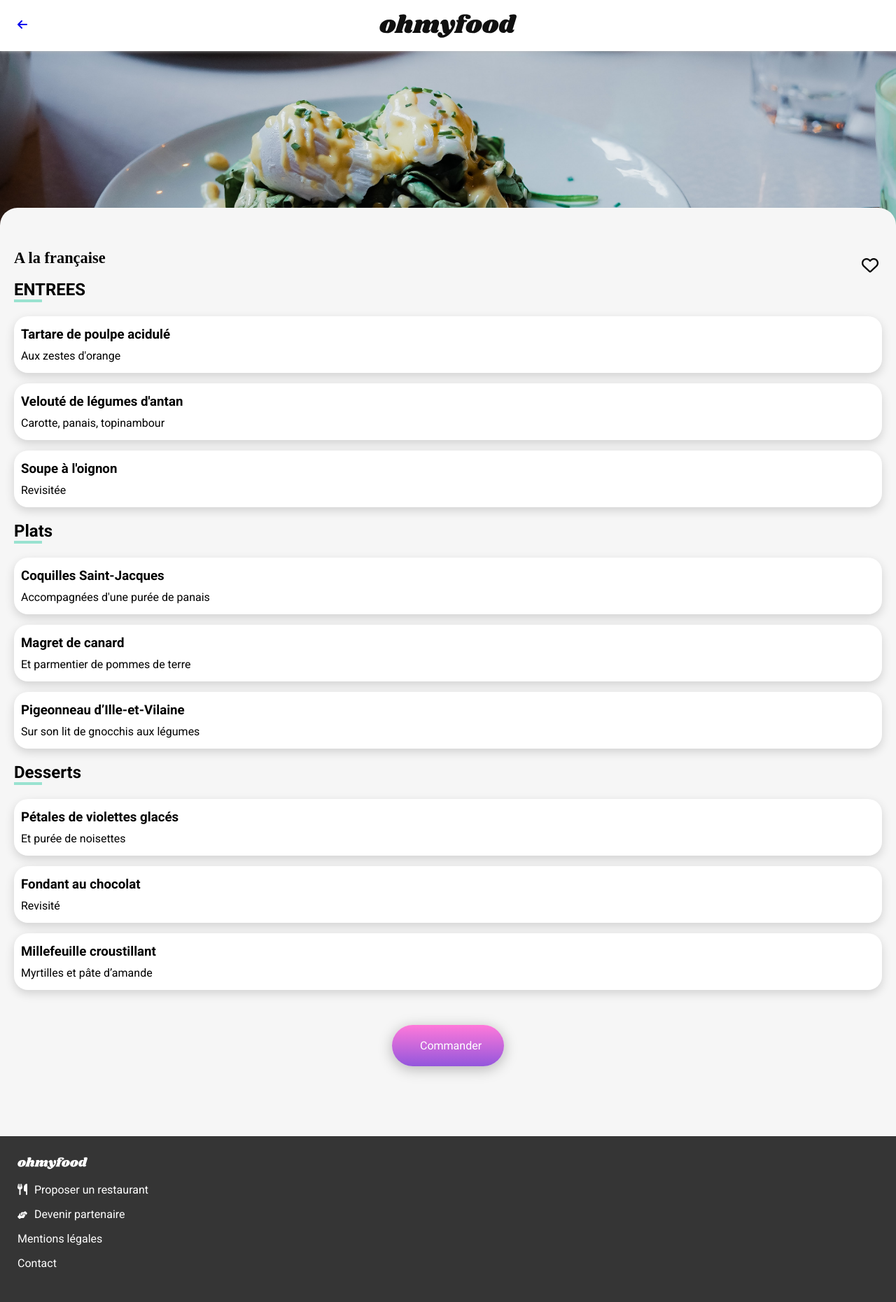
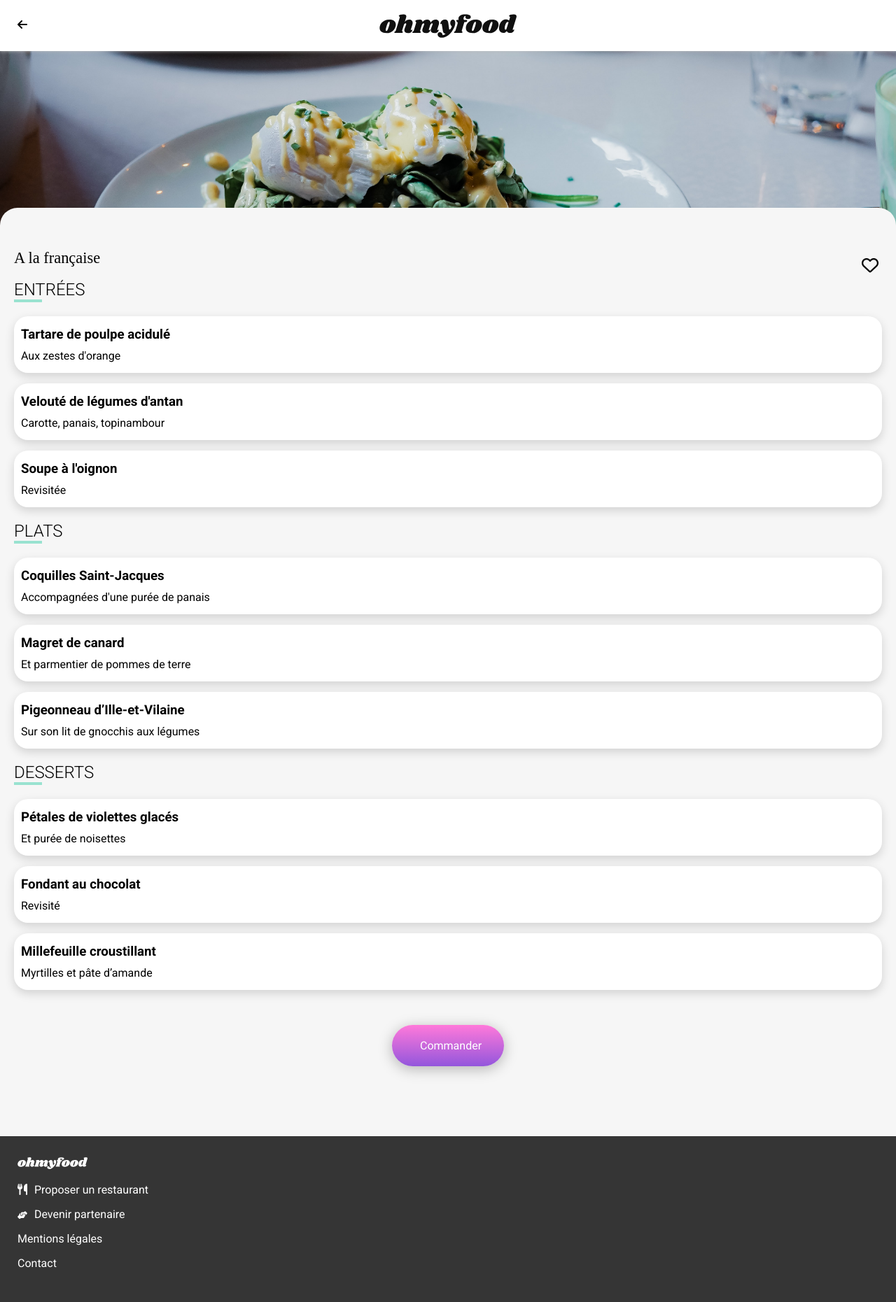
Before and after one commit to alelarge/alelarge.github.io, a Jekyll site: the page sub_pages/ohmyfood/restaurants/a-la-francaise.html, which Jekyll copies as it is, in a window 1280 px wide. Shown: the whole page at 70% size. Built offline with Jekyll 4.4.1, drawn with Linux system fonts in a browser that asks for light colours; nearby versions of some CDN libraries; some web fonts are replaced.

Commit message:
ohmyfood various fix

```diff
--- a/sub_pages/ohmyfood/restaurants/a-la-francaise.html
+++ b/sub_pages/ohmyfood/restaurants/a-la-francaise.html
@@ -80,7 +80,7 @@
       src="../assets/toa-heftiba-DQKerTsQwi0-unsplash.jpg"
       alt="Restaurant à la française"
       height="250"
-      weight="250"
+      width="250"
     />
 
     <section class="carte-restaurant">
@@ -95,7 +95,7 @@
       <!-- entrées -->
       <section class="menu-restaurant">
         <section class="toutes_les_entrees">
-          <h2>ENTREES<span class="underline"></span></h2>
+          <h2>Entrées<span class="underline"></span></h2>
 
           <div class="carte-item fade-in-up">
             <div class="recette-info">
--- a/sub_pages/ohmyfood/restaurants/la-note-enchantee.html
+++ b/sub_pages/ohmyfood/restaurants/la-note-enchantee.html
@@ -80,7 +80,7 @@
       src="../assets/stil-u2Lp8tXIcjw-unsplash.jpg"
       alt="Restaurant La note enchantée"
       height="250"
-      weight="250"
+      width="250"
     />
 
     <section class="carte-restaurant">
@@ -95,7 +95,7 @@
       <!-- entrées -->
       <section class="menu-restaurant">
         <section class="toutes_les_entrees">
-          <h2>ENTREES<span class="underline"></span></h2>
+          <h2>Entrées<span class="underline"></span></h2>
 
           <div class="carte-item fade-in-up">
             <div class="recette-info">
--- a/sub_pages/ohmyfood/restaurants/la-palette-du-gout.html
+++ b/sub_pages/ohmyfood/restaurants/la-palette-du-gout.html
@@ -80,7 +80,7 @@
       src="../assets/jay-wennington-N_Y88TWmGwA-unsplash.jpg"
       alt="Restaurant La palette du goût"
       height="250"
-      weight="250"
+      width="250"
     />
 
     <section class="carte-restaurant">
@@ -95,7 +95,7 @@
       <!-- entrées -->
       <section class="menu-restaurant">
         <section class="toutes_les_entrees">
-          <h2>ENTREES<span class="underline"></span></h2>
+          <h2>Entrées<span class="underline"></span></h2>
 
           <div class="carte-item fade-in-up">
             <div class="recette-info">
--- a/sub_pages/ohmyfood/restaurants/le-delice-des-sens.html
+++ b/sub_pages/ohmyfood/restaurants/le-delice-des-sens.html
@@ -80,7 +80,7 @@
       src="../assets/louis-hansel-shotsoflouis-qNBGVyOCY8Q-unsplash.jpg"
       alt="Restaurant Le délice des sens"
       height="250"
-      weight="250"
+      width="250"
     />
 
     <section class="carte-restaurant">
@@ -95,7 +95,7 @@
       <!-- entrées -->
       <section class="menu-restaurant">
         <section class="toutes_les_entrees">
-          <h2>ENTREES<span class="underline"></span></h2>
+          <h2>Entrées<span class="underline"></span></h2>
 
           <div class="carte-item fade-in-up">
             <div class="recette-info">
--- a/sub_pages/ohmyfood/style.css
+++ b/sub_pages/ohmyfood/style.css
@@ -37,6 +37,9 @@ main {
   top: 26px;
   left: 25px;
   z-index: 1;
+}
+.icon__header i {
+  color: #000;
 }
 
 .main-header {
@@ -81,7 +84,7 @@ main {
 }
 .menu h2 {
   margin-top: 0px;
-  font-family: Shrikhand;
+  font-family: Roboto;
 }
 .menu p {
   margin-top: 25px;
@@ -229,7 +232,7 @@ main {
 }
 .restaurants .cards .card .nom-restaurant h3 {
   margin-bottom: 10px;
-  font-family: Shrikhand;
+  font-family: Roboto;
 }
 .restaurants .cards .card .nom-restaurant p {
   margin-top: 0px;
@@ -266,6 +269,9 @@ footer i.icon-partenaire {
   font-size: 0.7em;
 }
 
+/*
+Animations coeur
+*/
 .like:hover .like__icon.like__icon--bg {
   opacity: 1;
   animation: gradient 0.5s ease forwards;
@@ -280,7 +286,7 @@ footer i.icon-partenaire {
   font-size: 1.37em;
   background-color: #ff79da;
   background-image: linear-gradient(45deg, #fff, #fff, #fff, #9356dc, #ff79da);
-  background-size: 500% 500%;
+  background-size: 350% 100%;
   -webkit-background-clip: text;
   -moz-background-clip: text;
   -webkit-text-fill-color: transparent;
@@ -322,6 +328,7 @@ footer i.icon-partenaire {
 }
 .carte-restaurant header h1 {
   font-size: 1.4em;
+  font-weight: 100;
   font-family: "Shrikhand", cursive;
 }
 .carte-restaurant header .like__icon {
@@ -343,6 +350,10 @@ footer i.icon-partenaire {
   .carte-restaurant .menu-restaurant .carte-item {
     min-width: 400px;
   }
+}
+.carte-restaurant .menu-restaurant h2 {
+  text-transform: uppercase;
+  font-weight: 100;
 }
 .carte-restaurant .menu-restaurant .toutes_les_entrees div:nth-child(2),
 .carte-restaurant .menu-restaurant .tous_les_plats div:nth-child(2),
@@ -373,6 +384,9 @@ footer i.icon-partenaire {
 .carte-restaurant .menu-restaurant .carte-item:hover {
   cursor: pointer;
 }
+.carte-restaurant .menu-restaurant .carte-item:hover .recette-info {
+  width: calc(100% - 80px);
+}
 .carte-restaurant .menu-restaurant .carte-item:hover .recette-check {
   width: 70px;
 }
@@ -385,6 +399,7 @@ footer i.icon-partenaire {
   padding-top: 15px;
   padding-bottom: 15px;
   width: 100%;
+  transition: width ease 0.5s;
 }
 .carte-restaurant .menu-restaurant .carte-item .recette-info h3 {
   margin-top: 0px;
@@ -414,14 +429,16 @@ footer i.icon-partenaire {
   background: #99e2d0;
   color: #fff;
   vertical-align: middle;
-  flex-grow: 0;
-  flex-shrink: 0;
   width: 0px;
   transition: 0.5s ease;
   text-align: center;
   animation-delay: 250ms;
   overflow: hidden;
-  text-overflow: ellipsis;
+  position: absolute;
+  top: 0;
+  right: 0;
+  width: 0px;
+  height: 75px;
 }
 .carte-restaurant .menu-restaurant .carte-item .recette-check .fa-check-circle {
   transform: rotate(360deg);
```
Also changed, not shown: sub_pages/ohmyfood/README.md (+2 -2 lines), sub_pages/ohmyfood/index.html (+7 -7 lines), sub_pages/ohmyfood/saas/_restaurant.scss (+15 -3 lines), sub_pages/ohmyfood/saas/_style.scss (+10 -7 lines), 1 other file.
